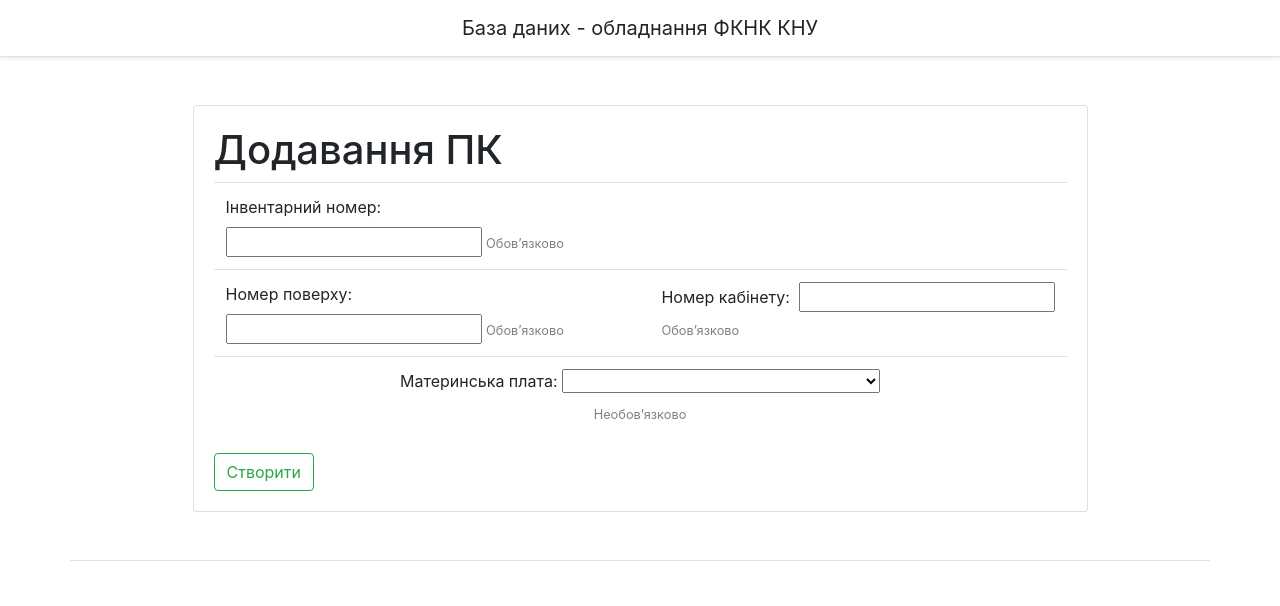
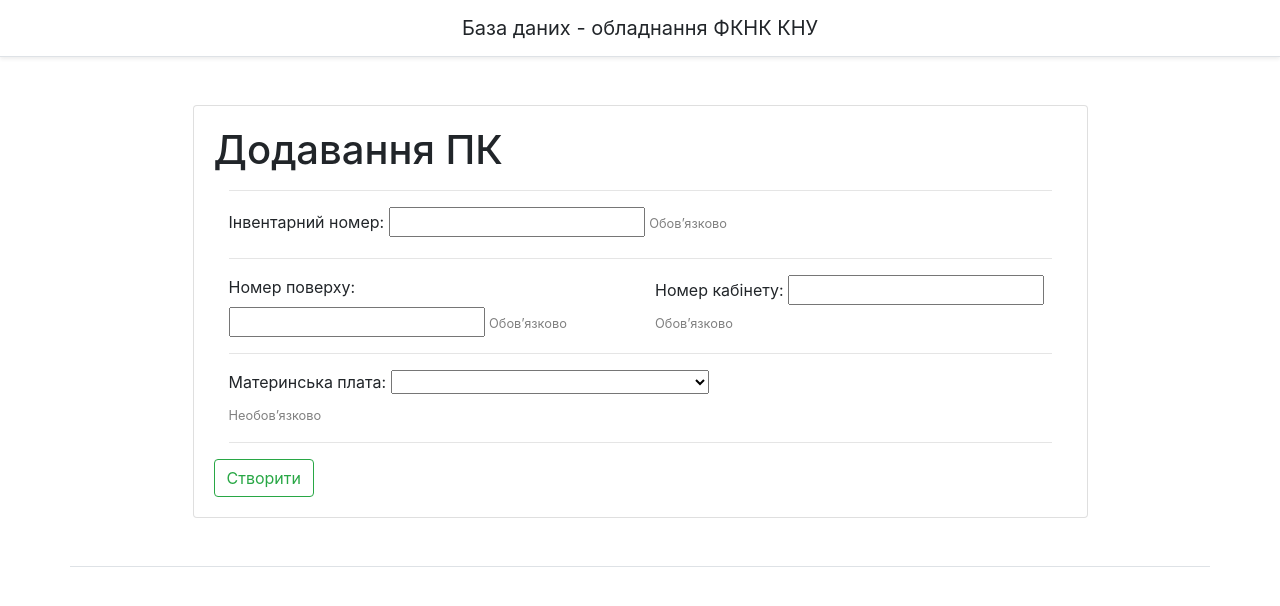
Before and after one commit to lipskydan/Diploma_Work_2020-21, a Django app: page /IT_items/add-item/add-pc in a window 1280 px wide. Shown: the top 606 px of the page. Run offline with Django 3.2, Linux system fonts and the light colour scheme; tables that the repository leaves empty hold one stand-in row (values such as "Sample post"); some libraries are stand-ins or nearby versions.

Commit message:
Changed <table> to <container>

```diff
--- a/App/online_equipment_accounting/online_equipment_accounting/templates/IT_items/add_pc.html
+++ b/App/online_equipment_accounting/online_equipment_accounting/templates/IT_items/add_pc.html
@@ -11,12 +11,12 @@
                <h1>Додавання ПК</h1>
                <form method="post">
                   {% csrf_token %}
-                  <div class="">
                       <div class="form-group">
-                          <table class="table" border="0">
-                              <tr>
-                                  <td align="justify">
-                                      <!--Name of field and input-->
+                          <div class="container">
+                              <hr>
+                              <div class="row">
+                                <div class="col-sm">
+                                    <!--Name of field and input-->
                                       {{ form.inventory_number.label_tag }} {{ form.inventory_number }}
 
                                       <!--Show help text for field-->
@@ -28,12 +28,12 @@
                                       {% for error in form.inventory_number.errors %}
                                       <p style="color: red">{{ error }}</p>
                                       {% endfor %}
-                                  </td>
-                                  <td></td>
-                              </tr>
-                              <tr>
-                                  <td align="justify">
-                                      <!--Name of field and input-->
+                                </div>
+                              </div>
+                              <hr>
+                              <div class="row">
+                                  <div class="col-sm">
+                                       <!--Name of field and input-->
                                       {{ form.floor.label_tag }}
                                       &nbsp;&nbsp;&nbsp;&nbsp;&nbsp;&nbsp;
                                       {{ form.floor }}
@@ -47,9 +47,9 @@
                                       {% for error in form.floor.errors %}
                                       <p style="color: red">{{ error }}</p>
                                       {% endfor %}
-                                  </td>
-                                  <td align="justify">
-                                      <!--Name of field and input-->
+                                  </div>
+                                  <div class="col-sm">
+                                        <!--Name of field and input-->
                                       {{ form.room.label_tag }} {{ form.room }}
 
                                       <!--Show help text for field-->
@@ -61,10 +61,11 @@
                                       {% for error in form.room.errors %}
                                       <p style="color: red">{{ error }}</p>
                                       {% endfor %}
-                                  </td>
-                              </tr>
-                              <tr>
-                                  <td colspan="2" align="center">
+                                  </div>
+                              </div>
+                              <hr>
+                              <div class="row">
+                                  <div class="col-sm">
                                       <!--Name of field and input-->
                                       {{ form.motherboard.label_tag }} {{ form.motherboard }}
 
@@ -77,11 +78,11 @@
                                       {% for error in form.motherboard.errors %}
                                       <p style="color: red">{{ error }}</p>
                                       {% endfor %}
-                                  </td>
-                              </tr>
-                          </table>
+                                  </div>
+                              </div>
+                              <hr>
+                          </div>
                       </div>
-                  </div>
                   <input type="submit" class="btn btn-outline-success" value="Створити">
                </form>
             </article>
```
Also changed, not shown: App/online_equipment_accounting/online_equipment_accounting/templates/IT_items/add_motherboard.html (+12 -11 lines).
